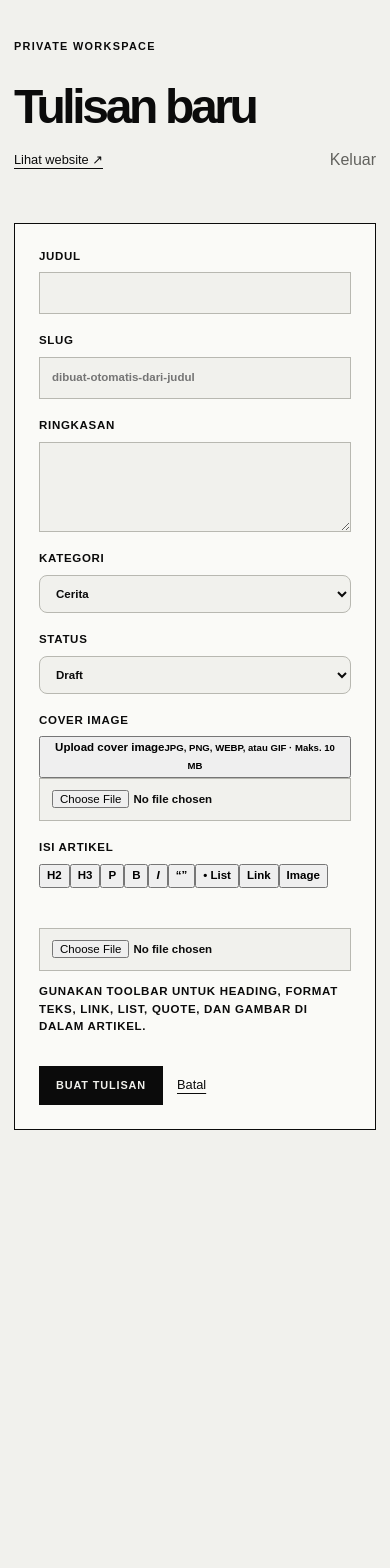
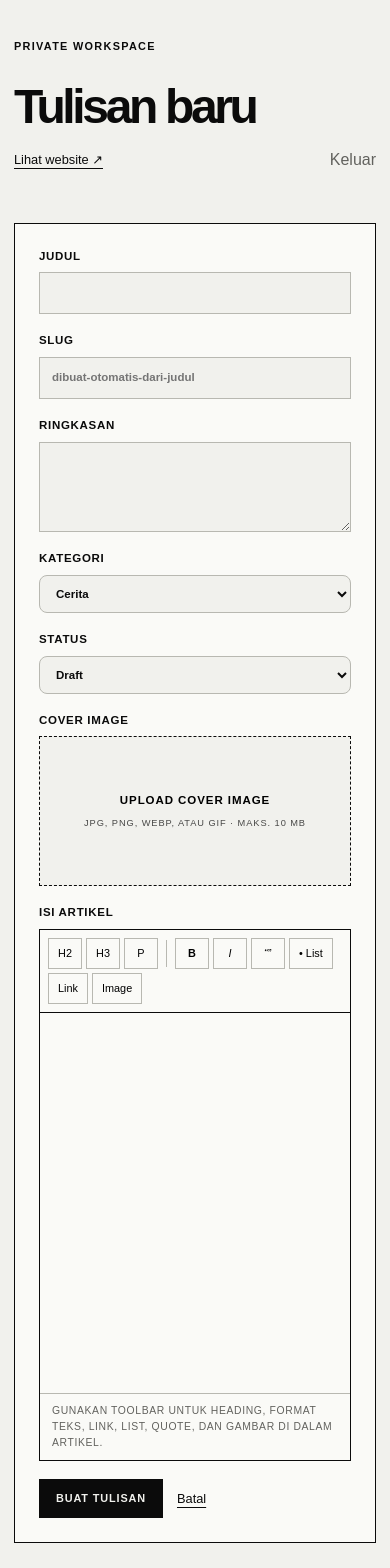
Before and after one commit to ncuyyGans/By-Sy, a Next.js app: page /admin/posts/new in a window 390 px wide. Shown: the top 1568 px of the page. Before the commit the page ends 1210 px from the top, so only its background shows below. Built offline with nearby package versions, Linux system fonts and the light colour scheme.

Commit message:
style: polish media uploader and rich text content

```diff
--- /dev/null
+++ b/app/editor.css
@@ -0,0 +1,82 @@
+.sr-only {
+  position: absolute;
+  width: 1px;
+  height: 1px;
+  padding: 0;
+  margin: -1px;
+  overflow: hidden;
+  clip: rect(0, 0, 0, 0);
+  white-space: nowrap;
+  border: 0;
+}
+
+.cover-uploader { display: grid; gap: 10px; }
+.upload-zone {
+  min-height: 150px;
+  border: 1px dashed var(--foreground);
+  background: var(--background);
+  display: grid;
+  place-content: center;
+  justify-items: center;
+  gap: 6px;
+  cursor: pointer;
+  text-transform: uppercase;
+  font-size: .72rem;
+  letter-spacing: .08em;
+  font-weight: 700;
+}
+.upload-zone:hover { background: var(--foreground); color: var(--background); }
+.upload-zone small { font-size: .58rem; font-weight: 400; opacity: .7; }
+.cover-preview { position: relative; border: 1px solid var(--foreground); background: #000; }
+.cover-preview img { display: block; width: 100%; max-height: 360px; object-fit: cover; opacity: .9; }
+.media-remove { position: absolute; right: 12px; bottom: 12px; border: 1px solid #fff; background: #000; color: #fff; padding: 8px 11px; cursor: pointer; text-transform: uppercase; font-size: .6rem; letter-spacing: .08em; }
+
+.rich-editor { border: 1px solid var(--foreground); background: var(--surface); text-transform: none; letter-spacing: normal; font-weight: 400; }
+.editor-toolbar {
+  position: sticky;
+  top: 0;
+  z-index: 2;
+  display: flex;
+  flex-wrap: wrap;
+  gap: 4px;
+  padding: 8px;
+  border-bottom: 1px solid var(--foreground);
+  background: var(--surface);
+}
+.editor-toolbar span { width: 1px; margin: 2px 4px; background: var(--line); }
+.editor-toolbar button { min-width: 34px; border: 1px solid var(--line); background: transparent; padding: 6px 9px; cursor: pointer; font-size: .68rem; }
+.editor-toolbar button:hover { border-color: var(--foreground); background: var(--foreground); color: var(--background); }
+.editor-canvas {
+  min-height: 480px;
+  padding: clamp(22px, 4vw, 52px);
+  outline: 0;
+  font-family: Georgia, "Times New Roman", serif;
+  font-size: 1.12rem;
+  line-height: 1.75;
+}
+.editor-canvas:focus { box-shadow: inset 0 0 0 2px var(--foreground); }
+.editor-canvas h2, .editor-canvas h3 { font-family: Arial, Helvetica, sans-serif; letter-spacing: -.04em; line-height: 1.05; }
+.editor-canvas h2 { margin: 1.7em 0 .6em; font-size: 2rem; }
+.editor-canvas h3 { margin: 1.5em 0 .5em; font-size: 1.45rem; }
+.editor-canvas blockquote { margin: 2em 0; padding-left: 1.2em; border-left: 3px solid var(--foreground); font-size: 1.25em; font-style: italic; }
+.editor-canvas img { display: block; max-width: 100%; height: auto; margin: 2em auto; }
+.editor-canvas a { text-decoration: underline; text-underline-offset: 3px; }
+.editor-error { margin: 10px; }
+.editor-help { margin: 0; padding: 9px 12px; border-top: 1px solid var(--line); color: var(--muted); font-family: Arial, sans-serif; font-size: .65rem; text-transform: uppercase; letter-spacing: .06em; }
+
+.rich-content h2, .rich-content h3 { font-family: Arial, Helvetica, sans-serif; line-height: 1.05; letter-spacing: -.05em; }
+.rich-content h2 { margin: 2.2em 0 .7em; font-size: clamp(2rem, 4vw, 3.2rem); }
+.rich-content h3 { margin: 2em 0 .6em; font-size: clamp(1.45rem, 3vw, 2.1rem); }
+.rich-content ul, .rich-content ol { padding-left: 1.3em; margin: 1.5em 0; }
+.rich-content li { margin-bottom: .5em; }
+.rich-content blockquote { margin: 2em -8vw; padding: .2em 0 .2em 1em; border-left: 4px solid var(--foreground); font-size: clamp(1.4rem, 3vw, 2.1rem); font-style: italic; line-height: 1.45; }
+.rich-content img { display: block; width: auto; max-width: min(100vw - 48px, 1040px); max-height: 760px; object-fit: contain; margin: 3em 50%; transform: translateX(-50%); filter: grayscale(100%); }
+.rich-content a { text-decoration: underline; text-decoration-thickness: 1px; text-underline-offset: 4px; }
+.rich-content pre { overflow-x: auto; padding: 20px; background: var(--foreground); color: var(--background); font: .85em/1.6 monospace; }
+
+@media (max-width: 760px) {
+  .editor-toolbar { position: static; }
+  .editor-canvas { min-height: 380px; padding: 20px; }
+  .rich-content blockquote { margin-left: 0; margin-right: 0; }
+  .rich-content img { max-width: calc(100vw - 28px); }
+}
--- a/app/layout.tsx
+++ b/app/layout.tsx
@@ -1,6 +1,7 @@
 import type { Metadata } from "next";
 import "./globals.css";
 import "./admin.css";
+import "./editor.css";
 
 export const metadata: Metadata = {
   title: "Sy — personal notes",
```
